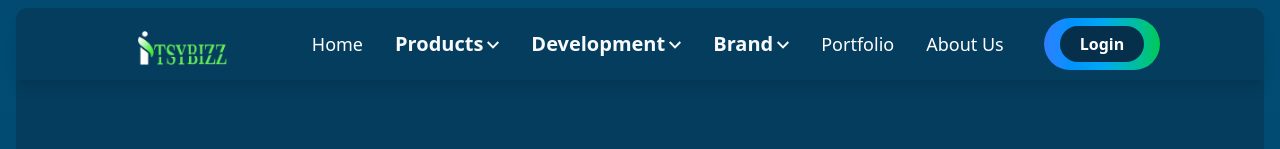
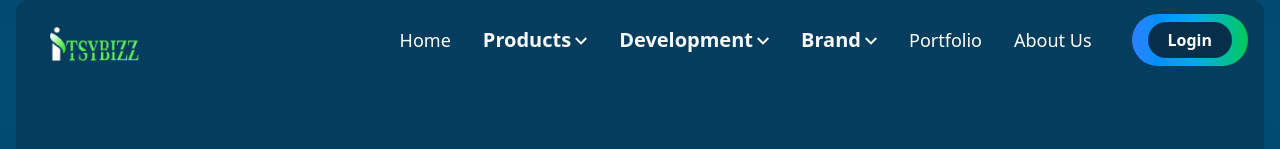
Before and after one commit to Ashutoshchoudhary22/itsbyizz, a React app: page / in a window 1280 px wide. Shown: the top 149 px of the page. Built offline with nearby package versions, Linux system fonts and the light colour scheme; the HTML template or start-up script is replaced by a standard one.

Commit message:
new changes

```diff
--- a/src/Components/Header.jsx
+++ b/src/Components/Header.jsx
@@ -74,9 +74,8 @@ const Header = () => {
 
   return (
     <nav
-      className={`sticky  bg-[#053d5e] z-50 md:rounded-t-xl flex  md:mx-4 py-1 md:shadow-lg items-center ${
-        isScroll ? "bg-[#053d5e] top-0 md:rounded-2xl shadow-md" : "bg-[#053d5e] md:top-2 "
-      }`}
+      className={`sticky top-0 z-50 bg-[#053d5e] py-2 md:mx-4 rounded-t-xl transition-all duration-500 ${isScroll ? "shadow-md rounded-2xl" : ""
+        }`}
     >
       <div className="max-w-screen-xl mx-auto px-4 flex items-center justify-between flex-wrap">
 
```
